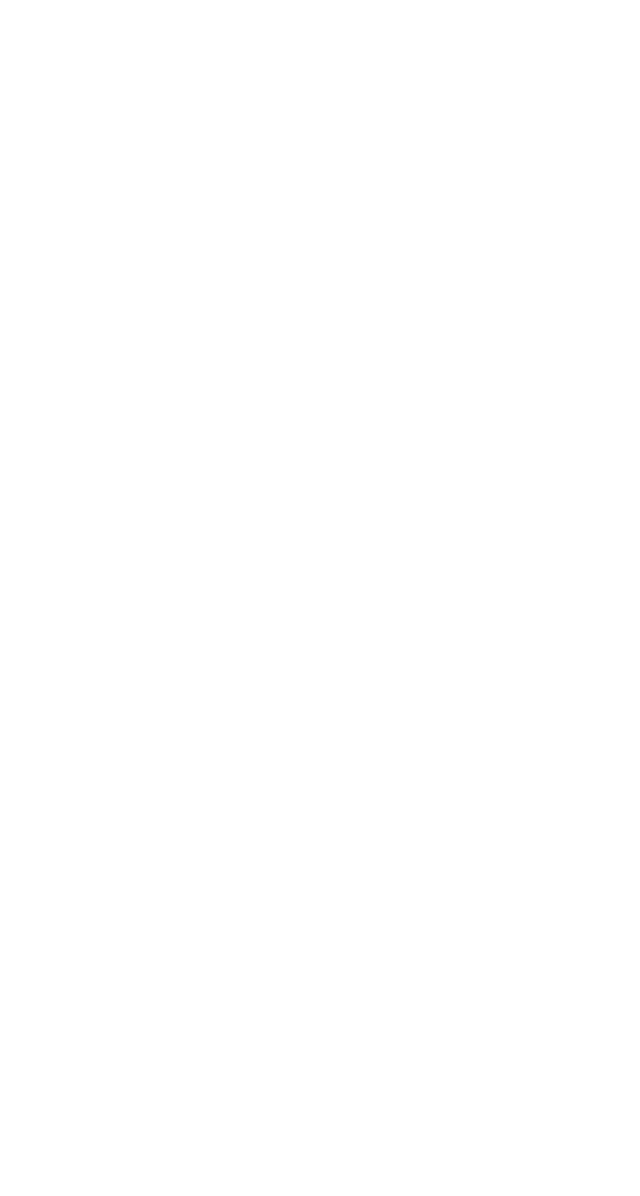
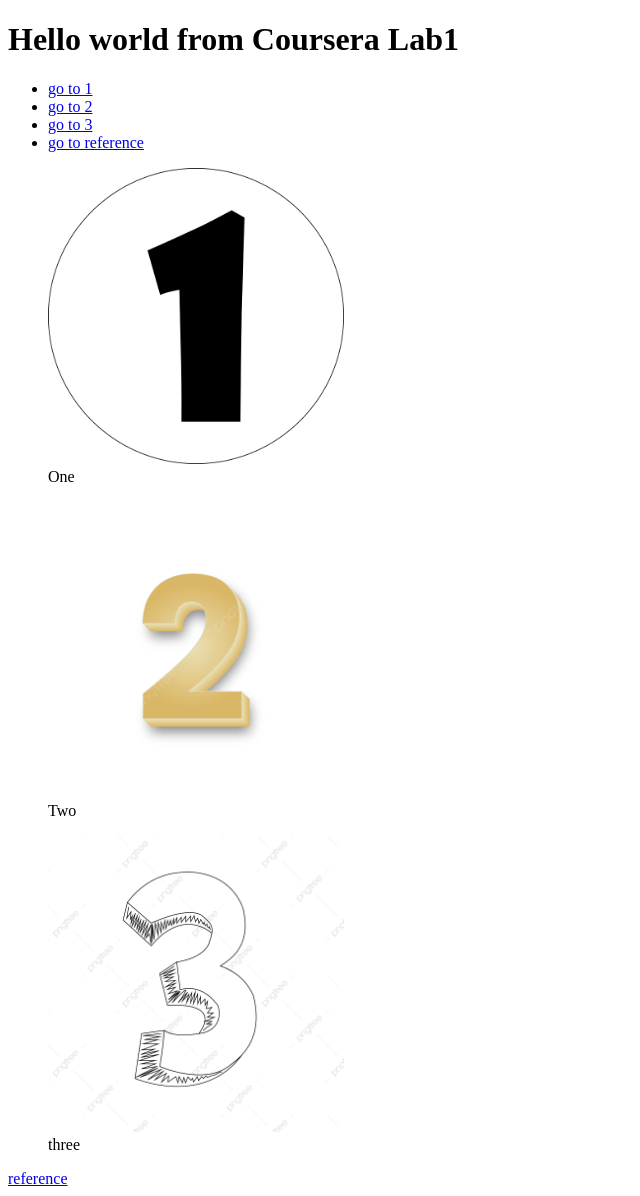
Before and after one commit to NORTTIS/courseraLab, a plain HTML site: page index.html in a window 1280 px wide. Shown: the whole page, without its empty margins (0-640 px from the left). Before the commit the page ends 800 px from the top, so only its background shows below. Drawn offline with Linux system fonts and the light colour scheme.

Commit message:
second commit

```diff
--- a/index.html
+++ b/index.html
@@ -1,11 +1,43 @@
 <!DOCTYPE html>
 <html lang="en">
+
 <head>
     <meta charset="UTF-8">
     <meta name="viewport" content="width=device-width, initial-scale=1.0">
-    <title>Document</title>
+    <title>Coursera Lab1</title>
 </head>
+
 <body>
+    <main>
+        <h1>Hello world from Coursera Lab1</h1>
+        <ul>
+            <li>
+                <a href="#one">go to 1</a>
+            </li>
+            <li>
+                <a href="#two">go to 2</a>
+            </li>
+            <li>
+                <a href="#three">go to 3</a>
+            </li>
+            <li>
+                <a href="#four">go to reference</a>
+            </li>
+        </ul>
+        <figure id="one">
+            <img src="./asset/image/one-688064_960_720.webp" alt="one" width="25%">
+            <figcaption>One</figcaption>
+        </figure>
+        <figure id="two">
+            <img src="./asset/image/pngtree-2-two-number-vector-design-png-image_5872358.png" alt="tưo" width="25%">
+            <figcaption>Two</figcaption>
+        </figure>
+        <figure id="three">
+            <img src="./asset/image/pngtree-blue-number-3-png-image_6044379.png" alt="three" width="25%">
+            <figcaption>three</figcaption>
+        </figure>
+        <a href="https://www.w3schools.com/html/" id="four">reference</a>
+    </main>
+</body>
 
-</body>
 </html>
```
Also changed, not shown: asset/image/one-688064_960_720.webp (added), asset/image/pngtree-2-two-number-vector-design-png-image_5872358.png (added), asset/image/pngtree-blue-number-3-png-image_6044379.png (added).
